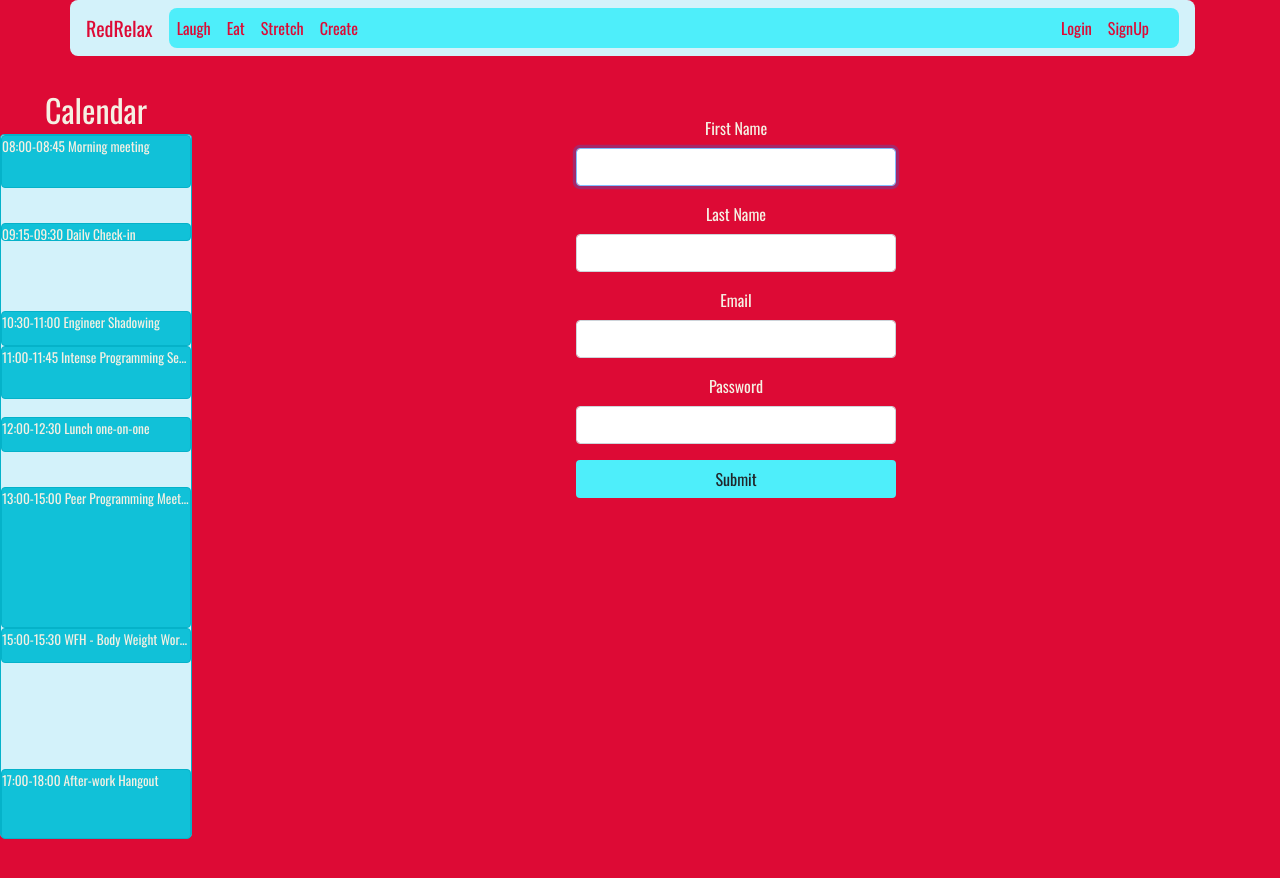
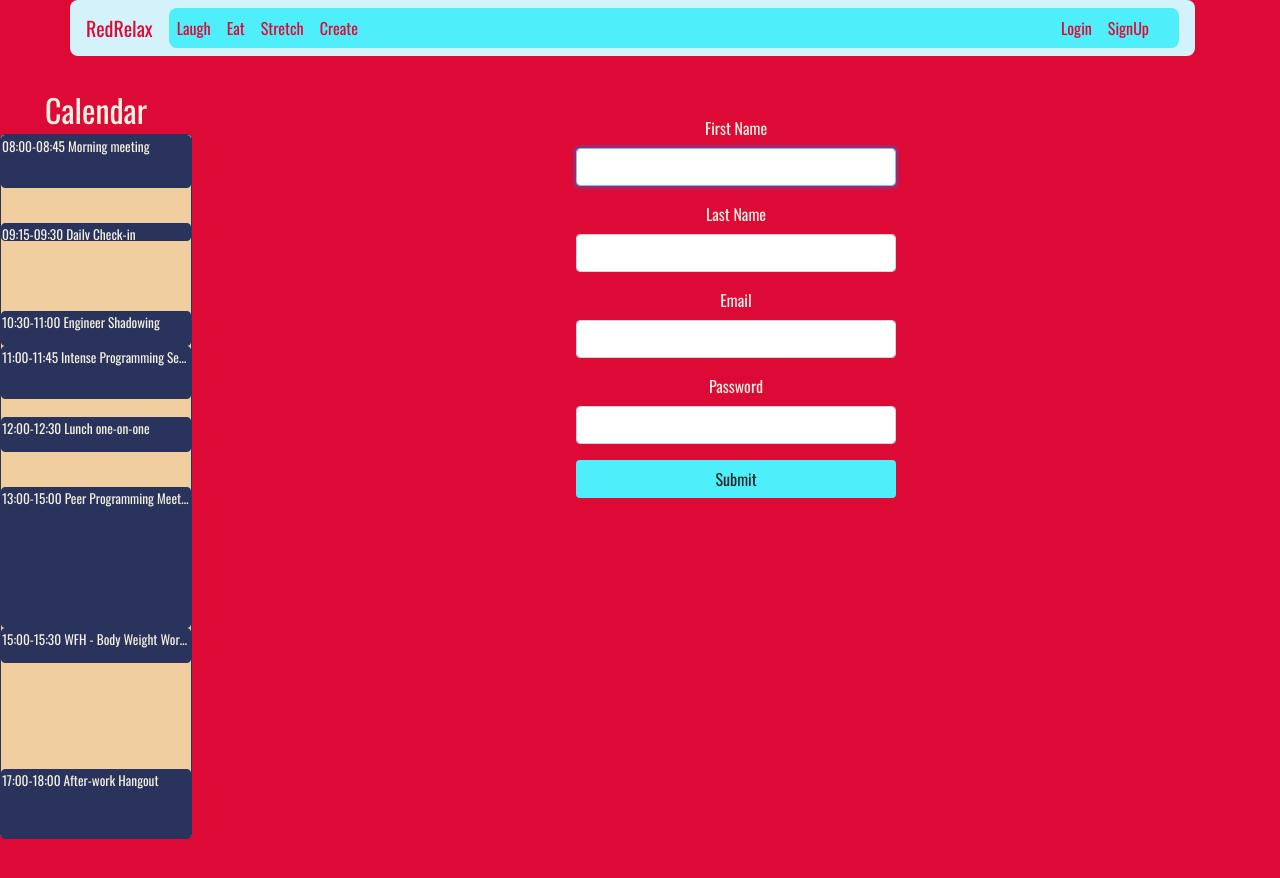
Before and after one commit to kilahancock-zz/RV-Hackathon, a React (Create React App) app in the folder frontend/: page /signup in a window 1280 px wide. Shown: the top 878 px of the page. Built offline with nearby package versions, Linux system fonts and the light colour scheme; no server answers.

Commit message:
Color changes?

```diff
--- a/frontend/src/components/Calendar.css
+++ b/frontend/src/components/Calendar.css
@@ -12,9 +12,9 @@
 
 .calendarBody {
     height: 88vh;
-    border: 1px solid #05b2c9;
+    border: 1px solid #29335C;
     border-radius: 0.25rem;
-    background-color: #d3f2fa;
+    background-color: #F0CEA0;
 }
 
 .calendarWorkBubble:hover {
@@ -45,9 +45,9 @@
 }
 
 .calendarWorkBubble {
-    border: 1px solid #05b2c9;
+    border: 1px solid #29335C;
     border-radius: 0.25rem;
-    background-color: #11c1d8;
+    background-color: #29335C;
     color: #f5f0e3;
     text-align: left;
     font-size: smaller;
```
